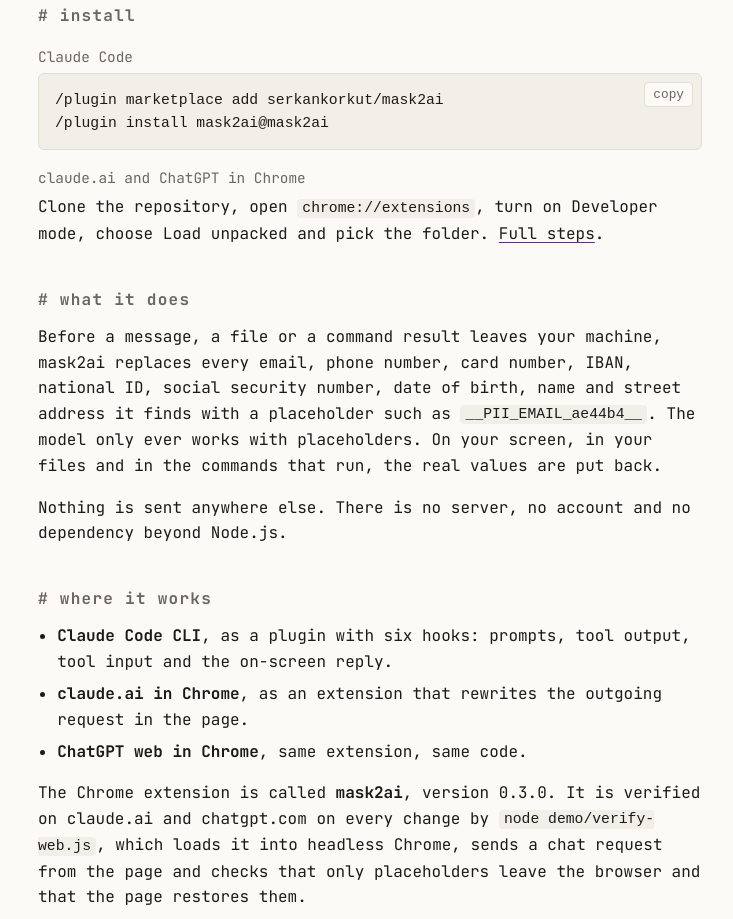
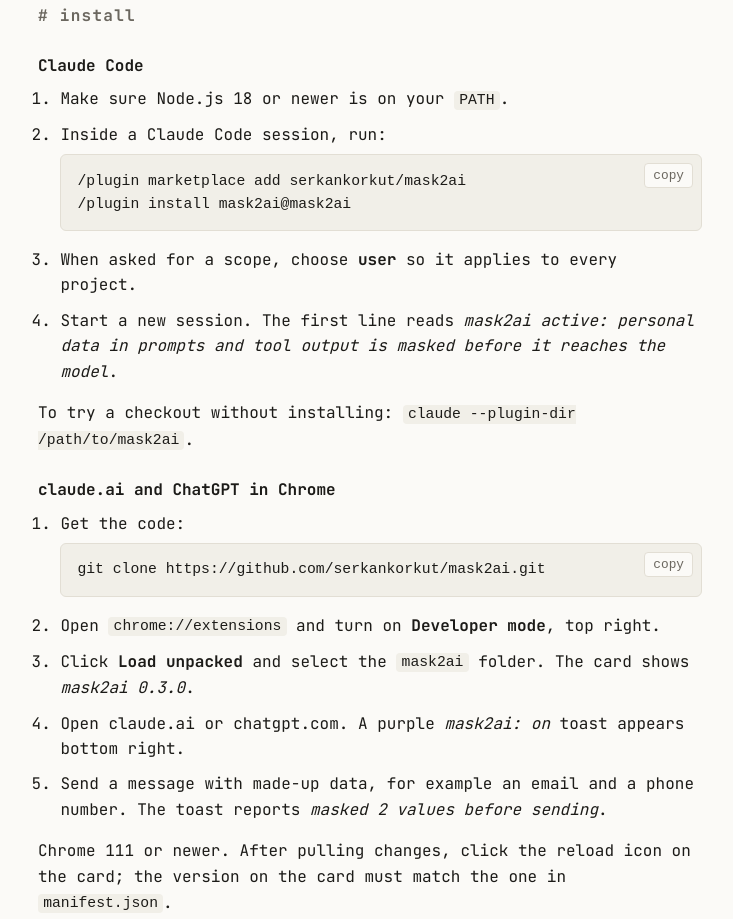
Before and after one commit to serkankorkut/mask2ai.com, a website: page public/index.html in a window 1280 px wide. Shown: the part 258-1177 px from the top of the page, without its empty margins (270-1003 px from the left). Drawn offline with Linux system fonts and the light colour scheme.

Commit message:
docs: Step-by-step install and both demo gifs

```diff
--- a/public/index.html
+++ b/public/index.html
@@ -35,11 +35,30 @@
 
   <section class="install">
     <h2>Install</h2>
-    <p class="label">Claude Code</p>
-    <pre class="cmd"><code>/plugin marketplace add serkankorkut/mask2ai
+
+    <h3>Claude Code</h3>
+    <ol>
+      <li>Make sure Node.js 18 or newer is on your <code>PATH</code>.</li>
+      <li>Inside a Claude Code session, run:
+        <pre class="cmd"><code>/plugin marketplace add serkankorkut/mask2ai
 /plugin install mask2ai@mask2ai</code><button type="button" data-copy aria-label="Copy">copy</button></pre>
-    <p class="label">claude.ai and ChatGPT in Chrome</p>
-    <p>Clone the repository, open <code>chrome://extensions</code>, turn on Developer mode, choose Load unpacked and pick the folder. <a href="https://github.com/serkankorkut/mask2ai#install">Full steps</a>.</p>
+      </li>
+      <li>When asked for a scope, choose <strong>user</strong> so it applies to every project.</li>
+      <li>Start a new session. The first line reads <em>mask2ai active: personal data in prompts and tool output is masked before it reaches the model</em>.</li>
+    </ol>
+    <p>To try a checkout without installing: <code>claude --plugin-dir /path/to/mask2ai</code>.</p>
+
+    <h3>claude.ai and ChatGPT in Chrome</h3>
+    <ol>
+      <li>Get the code:
+        <pre class="cmd"><code>git clone https://github.com/serkankorkut/mask2ai.git</code><button type="button" data-copy aria-label="Copy">copy</button></pre>
+      </li>
+      <li>Open <code>chrome://extensions</code> and turn on <strong>Developer mode</strong>, top right.</li>
+      <li>Click <strong>Load unpacked</strong> and select the <code>mask2ai</code> folder. The card shows <em>mask2ai 0.3.0</em>.</li>
+      <li>Open claude.ai or chatgpt.com. A purple <em>mask2ai: on</em> toast appears bottom right.</li>
+      <li>Send a message with made-up data, for example an email and a phone number. The toast reports <em>masked 2 values before sending</em>.</li>
+    </ol>
+    <p>Chrome 111 or newer. After pulling changes, click the reload icon on the card; the version on the card must match the one in <code>manifest.json</code>.</p>
   </section>
 
   <section>
@@ -61,8 +80,14 @@
 
   <section>
     <h2>See it</h2>
+
+    <h3>Claude Code</h3>
     <img src="/claude-code.gif" alt="mask2ai in the Claude Code terminal: a prompt with an email is blocked, the masked prompt goes through, a CSV is read with 13 values masked, and the reply shows the real values restored on screen" width="1146" height="810" loading="lazy">
     <p>The real Claude Code terminal with the plugin loaded. The prompt with an email is blocked and a masked copy is offered. The masked prompt goes through, the file read is masked before the model sees it, and the reply comes back with placeholders that are restored on screen.</p>
+
+    <h3>ChatGPT in Chrome</h3>
+    <img src="/chatgpt-web.gif" alt="mask2ai on chatgpt.com: a message with an email, phone, SSN and TC number is sent, the toast reports 4 values masked, the caption shows the placeholders ChatGPT received, and ChatGPT answers without seeing the real data" width="1000" height="625" loading="lazy">
+    <p>A real chat on chatgpt.com with the extension loaded. The purple captions are added by the recorder; the text under "what ChatGPT actually received" is the prompt field captured from the outgoing request. The same extension runs on claude.ai.</p>
   </section>
 
   <section>
--- a/public/style.css
+++ b/public/style.css
@@ -27,7 +27,11 @@
 .tagline { font-size: 1.1rem; color: var(--muted); margin: 0.5rem 0 0; }
 h2 { font-size: 1rem; text-transform: lowercase; letter-spacing: 0.08em; color: var(--muted); margin: 2.5rem 0 0.75rem; }
 h2::before { content: "# "; }
+h3 { font-size: 1rem; margin: 1.5rem 0 0.5rem; }
 p { margin: 0 0 1rem; }
+ol { padding-left: 1.4rem; margin: 0 0 1rem; }
+ol li { margin: 0 0 0.6rem; }
+ol .cmd { margin-top: 0.4rem; }
 ul { padding-left: 1.2rem; margin: 0 0 1rem; }
 li { margin: 0 0 0.4rem; }
 a { color: var(--fg); text-decoration-color: var(--accent); text-underline-offset: 3px; }
```
Also changed, not shown: public/chatgpt-web.gif (added).
